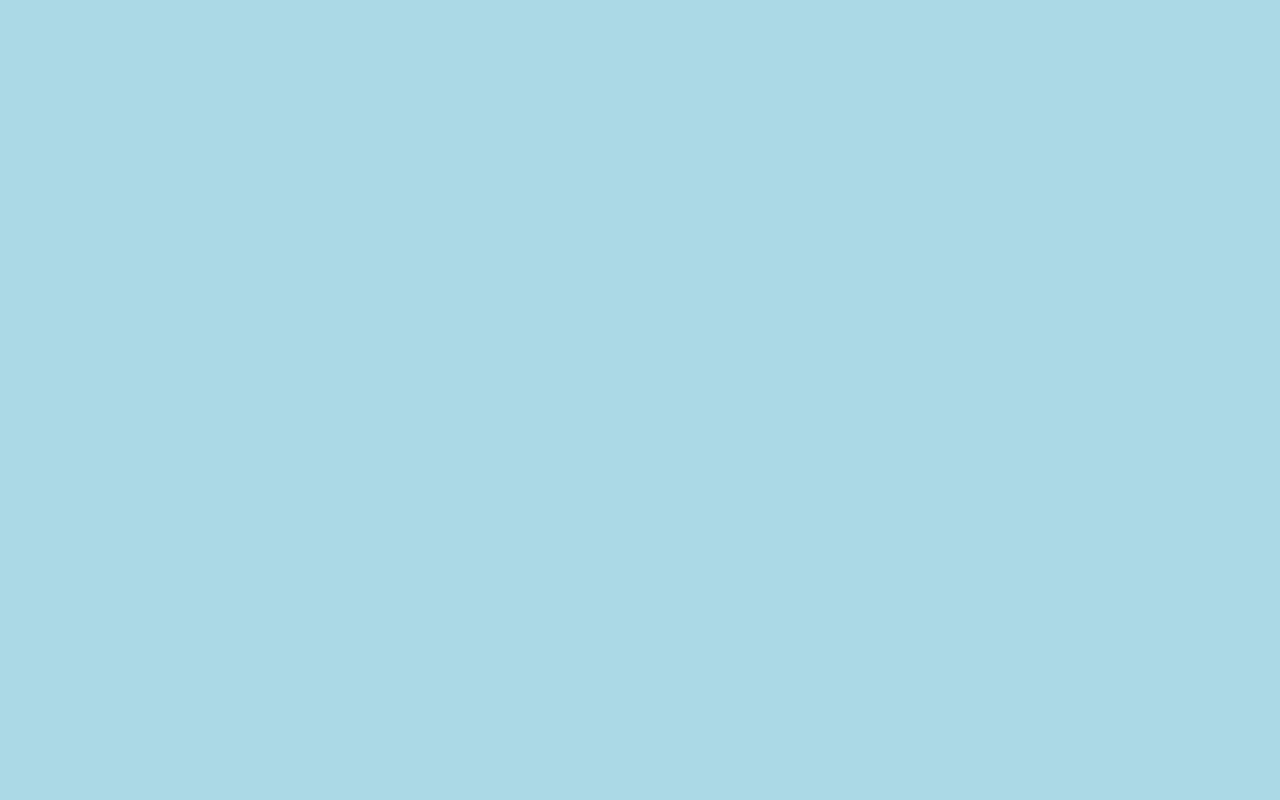
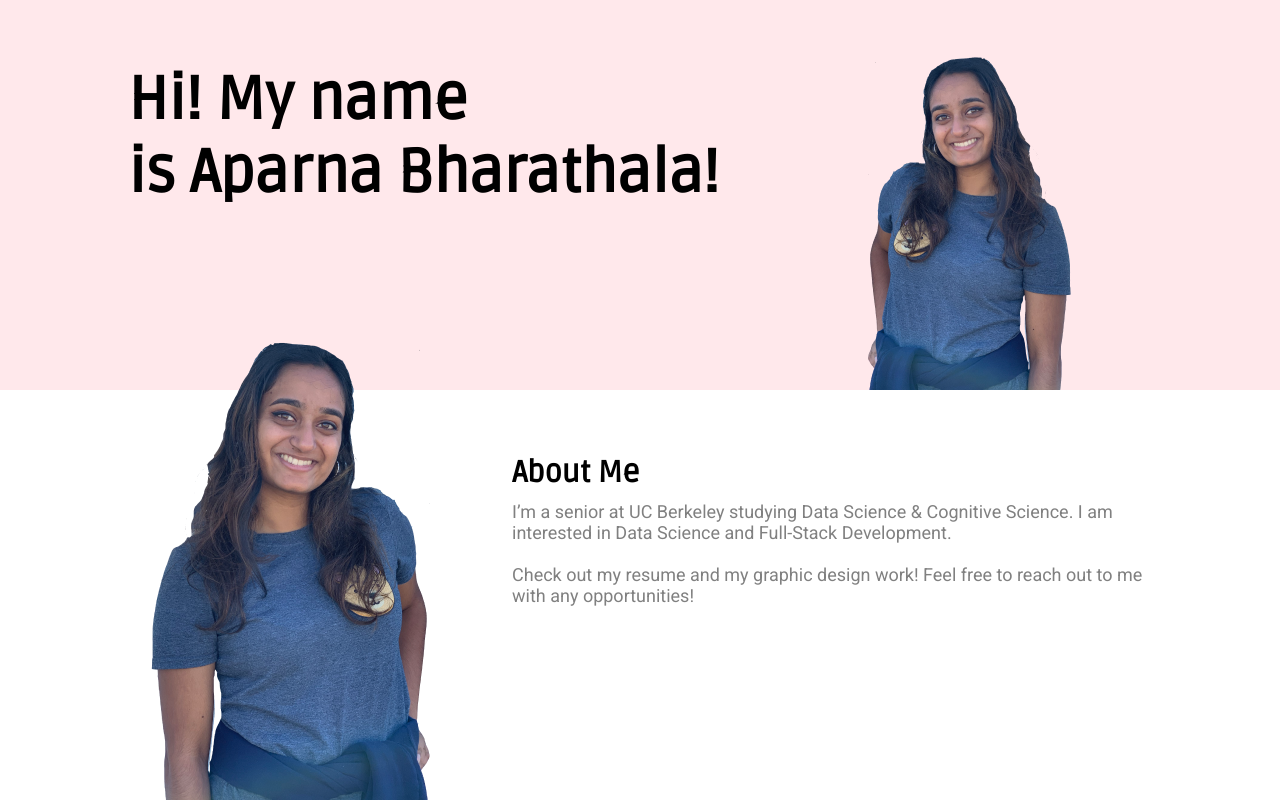
Before and after one commit to abharathala/abharathala.github.io, a plain HTML site: page index.html in a window 1280 px wide. Drawn offline with Linux system fonts and the light colour scheme.

Commit message:
created homepage v1

```diff
--- a/assets/styles/style.css
+++ b/assets/styles/style.css
@@ -1,3 +1,50 @@
 * {
-	background: lightblue;
+	margin: 0px;
 }
+
+#upper-content {
+	background-color: #ffe8eb;
+	height: 50%;
+	display: flex;
+	flex-direction: row;
+	justify-content: space-between;
+}
+
+#upper-pic {
+	margin-top: 40px;
+	margin-right: 15%;
+}
+
+#lower-content {
+	height: 50%;
+}
+
+#lower-pic {
+	margin-left: 10%;
+	bottom: 0px;
+	position: fixed;
+}
+
+#upper-text {
+	font-size: 30px;
+	font-family: 'Ruda';
+	margin-left: 10%;
+	margin-top: 5%;
+}
+
+.heading {
+	font-family: 'Ruda';
+	font-size: 30px;
+	margin-bottom: 10px;
+	color: black;
+}
+
+#lower-text {
+	font-weight: lighter;
+	font-size: 18px;
+	font-family: 'Roboto';
+	margin-top: 5%;
+	margin-left: 40%;
+	width: 50%;
+	color: grey;
+}
--- a/index.html
+++ b/index.html
@@ -2,5 +2,27 @@
 	<head>
 		<title>Aparna Bharathala Portfolio</title>
 		<link rel = "stylesheet" type = "text/css" href = "assets/styles/style.css">
+		<link href="https://fonts.googleapis.com/css?family=Roboto|Ruda&display=swap" rel="stylesheet">
 	</head>
+	<body>
+		<div id = "upper-content">
+			<div id = "upper-text">
+				<h1> Hi! My name <br> is Aparna Bharathala! </h1>
+			</div>
+			<img id = "upper-pic" src = "assets/images/aparnaFlipped.png" />
+		</div>
+
+		<div id = "lower-content">
+			<div id = "lower-text">
+				<h3 class = "heading"> About Me </h3>
+				<p>
+					I’m a senior at UC Berkeley studying Data Science & Cognitive Science. I am interested in Data Science and Full-Stack Development.
+					<br> <br>
+					Check out my resume and my graphic design work!
+					Feel free to reach out to me with any opportunities!
+				</p>
+			</div>
+		</div>
+		<img id = "lower-pic" src = "assets/images/aparna.png" />
+	</body>
 </html>
```
Also changed, not shown: assets/images/aparna.png (added), assets/images/aparnaFlipped.png (added), 1 other file.
